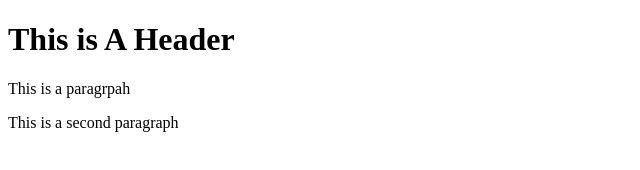
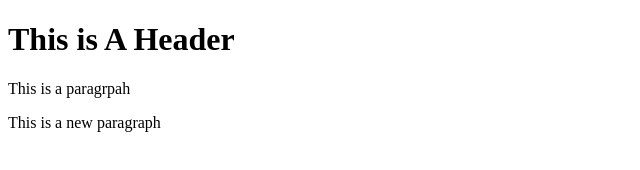
Before and after one commit to sameer-singh1994/git-test, a plain HTML site: page index.html in a window 1280 px wide. Shown: the full height of the page, 0-640 px from the left. Drawn offline with Linux system fonts and the light colour scheme.

Commit message:
third commit

```diff
--- a/index.html
+++ b/index.html
@@ -5,6 +5,6 @@
     <body>
         <h1>This is A Header</h1>
         <p>This is a paragrpah</p>
-        <p>This is a second paragraph</p>
+        <p>This is a new paragraph</p>
     </body>
 </html>
```
